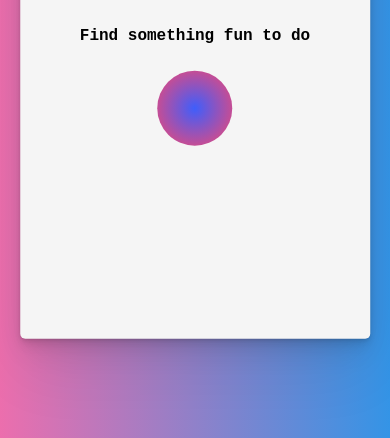
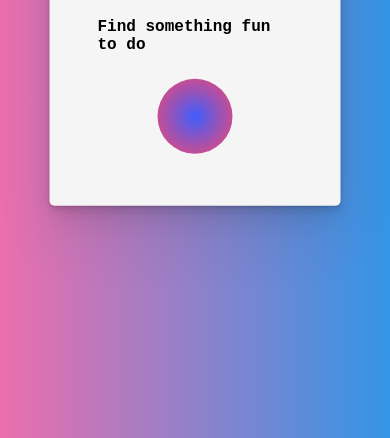
Before and after one commit to Juliaxtran/BoredBot, a plain HTML site: page index.html in a window 390 px wide. Shown: the part 406-844 px from the top of the page. Drawn offline with Linux system fonts and the light colour scheme; a web font is replaced by a local one.

Commit message:
Fix width

```diff
--- a/styles.css
+++ b/styles.css
@@ -27,13 +27,7 @@ body {
   border-radius: 5px;
 }
 
-@media screen and (max-width: 600px) {
-  .container {
-    width: 65%;
-    height: 65%;
 
-  }
-}
 
 
 
```
